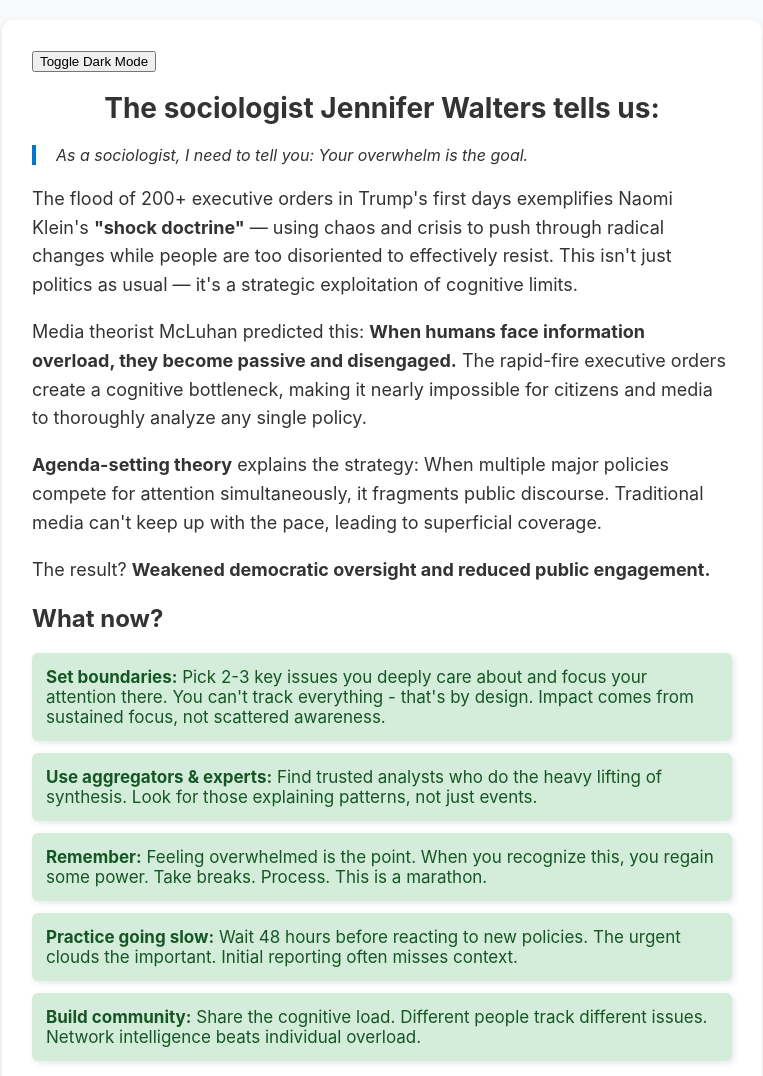
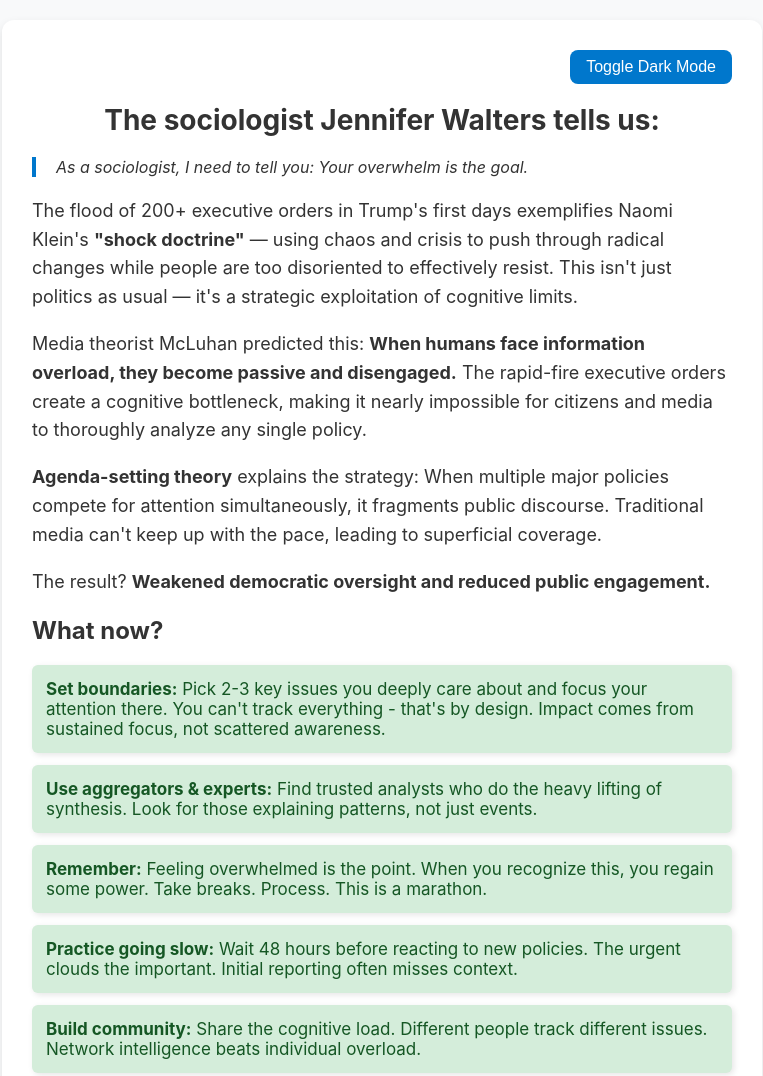
Before and after one commit to jorge0136/political-overwhelm, a plain HTML site: page test.html in a window 1280 px wide. Shown: the top 1076 px of the page, without its empty margins (258-1021 px from the left). Drawn offline with Linux system fonts and the light colour scheme.

Commit message:
feat: First attempt at scrolling animation, not very good

```diff
--- a/test.html
+++ b/test.html
@@ -11,20 +11,19 @@
             --card-bg: #ffffff;
             --accent-color: #0077cc;
             --quote-border: #0077cc;
-          --list-bg: #d4edda; /* Softer green */
-          --list-text: #155724; /* Darker green text */
+            --list-bg: #d4edda;
+            --list-text: #155724;
             --shadow: rgba(0, 0, 0, 0.1);
         }
 
-      /* Dark mode styles */
         .dark-mode {
             --bg-color: #121212;
             --text-color: #e0e0e0;
             --card-bg: #1e1e1e;
             --accent-color: #1fa2ff;
             --quote-border: #1fa2ff;
-          --list-bg: #2d4a3d; /* Darker green */
-          --list-text: #a8d5ba; /* Muted soft green */
+            --list-bg: #2d4a3d;
+            --list-text: #a8d5ba;
             --shadow: rgba(255, 255, 255, 0.1);
         }
 
@@ -46,6 +45,7 @@
             border-radius: 12px;
             box-shadow: 0px 4px 10px var(--shadow);
             transition: background-color 0.3s ease-in-out;
+            overflow: hidden;
         }
 
         h1 {
@@ -85,6 +85,40 @@
         li strong {
             font-weight: bold;
         }
+
+        /* Scroll Animation */
+        .fade-in {
+            opacity: 0;
+            transform: translateY(30px);
+            transition: opacity 0.8s ease-out, transform 0.8s ease-out;
+        }
+
+        .fade-in.show {
+            opacity: 1;
+            transform: translateY(0);
+        }
+
+        /* Dark Mode Toggle */
+        .toggle-container {
+            display: flex;
+            justify-content: flex-end;
+            margin-bottom: 10px;
+        }
+
+        .toggle-btn {
+            background: var(--accent-color);
+            color: #fff;
+            border: none;
+            padding: 8px 16px;
+            border-radius: 8px;
+            cursor: pointer;
+            font-size: 16px;
+            transition: background 0.3s ease-in-out;
+        }
+
+        .toggle-btn:hover {
+            background: #005fa3;
+        }
     </style>
 </head>
 <body>
@@ -93,25 +127,25 @@
             <button class="toggle-btn" onclick="toggleDarkMode()">Toggle Dark Mode</button>
         </div>
 
-        <h1>The sociologist Jennifer Walters tells us:</h1>
+        <h1 class="fade-in">The sociologist Jennifer Walters tells us:</h1>
 
-        <blockquote>As a sociologist, I need to tell you: Your overwhelm is the goal.</blockquote>
+        <blockquote class="fade-in">As a sociologist, I need to tell you: Your overwhelm is the goal.</blockquote>
 
-        <p>The flood of 200+ executive orders in Trump's first days exemplifies Naomi Klein's <strong>"shock doctrine"</strong> — using chaos and crisis to push through radical changes while people are too disoriented to effectively resist. This isn't just politics as usual — it's a strategic exploitation of cognitive limits.</p>
+        <p class="fade-in">The flood of 200+ executive orders in Trump's first days exemplifies Naomi Klein's <strong>"shock doctrine"</strong> — using chaos and crisis to push through radical changes while people are too disoriented to effectively resist. This isn't just politics as usual — it's a strategic exploitation of cognitive limits.</p>
 
-        <p>Media theorist McLuhan predicted this: <strong>When humans face information overload, they become passive and disengaged.</strong> The rapid-fire executive orders create a cognitive bottleneck, making it nearly impossible for citizens and media to thoroughly analyze any single policy.</p>
+        <p class="fade-in">Media theorist McLuhan predicted this: <strong>When humans face information overload, they become passive and disengaged.</strong> The rapid-fire executive orders create a cognitive bottleneck, making it nearly impossible for citizens and media to thoroughly analyze any single policy.</p>
 
-        <p><strong>Agenda-setting theory</strong> explains the strategy: When multiple major policies compete for attention simultaneously, it fragments public discourse. Traditional media can't keep up with the pace, leading to superficial coverage.</p>
+        <p class="fade-in"><strong>Agenda-setting theory</strong> explains the strategy: When multiple major policies compete for attention simultaneously, it fragments public discourse. Traditional media can't keep up with the pace, leading to superficial coverage.</p>
 
-        <p>The result? <strong>Weakened democratic oversight and reduced public engagement.</strong></p>
+        <p class="fade-in">The result? <strong>Weakened democratic oversight and reduced public engagement.</strong></p>
 
-        <h2>What now?</h2>
+        <h2 class="fade-in">What now?</h2>
         <ul>
-            <li><strong>Set boundaries:</strong> Pick 2-3 key issues you deeply care about and focus your attention there. You can't track everything - that's by design. Impact comes from sustained focus, not scattered awareness.</li>
-            <li><strong>Use aggregators & experts:</strong> Find trusted analysts who do the heavy lifting of synthesis. Look for those explaining patterns, not just events.</li>
-            <li><strong>Remember:</strong> Feeling overwhelmed is the point. When you recognize this, you regain some power. Take breaks. Process. This is a marathon.</li>
-            <li><strong>Practice going slow:</strong> Wait 48 hours before reacting to new policies. The urgent clouds the important. Initial reporting often misses context.</li>
-            <li><strong>Build community:</strong> Share the cognitive load. Different people track different issues. Network intelligence beats individual overload.</li>
+            <li class="fade-in"><strong>Set boundaries:</strong> Pick 2-3 key issues you deeply care about and focus your attention there. You can't track everything - that's by design. Impact comes from sustained focus, not scattered awareness.</li>
+            <li class="fade-in"><strong>Use aggregators & experts:</strong> Find trusted analysts who do the heavy lifting of synthesis. Look for those explaining patterns, not just events.</li>
+            <li class="fade-in"><strong>Remember:</strong> Feeling overwhelmed is the point. When you recognize this, you regain some power. Take breaks. Process. This is a marathon.</li>
+            <li class="fade-in"><strong>Practice going slow:</strong> Wait 48 hours before reacting to new policies. The urgent clouds the important. Initial reporting often misses context.</li>
+            <li class="fade-in"><strong>Build community:</strong> Share the cognitive load. Different people track different issues. Network intelligence beats individual overload.</li>
         </ul>
     </div>
 
@@ -120,7 +154,6 @@
             const body = document.body;
             body.classList.toggle("dark-mode");
 
-            // Save the preference to localStorage
             if (body.classList.contains("dark-mode")) {
                 localStorage.setItem("theme", "dark");
             } else {
@@ -128,15 +161,30 @@
             }
         }
 
-        // Load the user's preference
         function loadTheme() {
-            const savedTheme = localStorage.getItem("theme");
-            if (savedTheme === "dark") {
+            if (localStorage.getItem("theme") === "dark") {
                 document.body.classList.add("dark-mode");
             }
         }
 
         loadTheme();
+
+        // Scroll Animation
+        const fadeElements = document.querySelectorAll(".fade-in");
+
+        const observer = new IntersectionObserver(
+            (entries, observer) => {
+                entries.forEach(entry => {
+                    if (entry.isIntersecting) {
+                        entry.target.classList.add("show");
+                        observer.unobserve(entry.target);
+                    }
+                });
+            },
+            { threshold: 0.2 }
+        );
+
+        fadeElements.forEach(el => observer.observe(el));
     </script>
 </body>
 </html>
```
Lines whose indentation alone changed are shown as unchanged.
